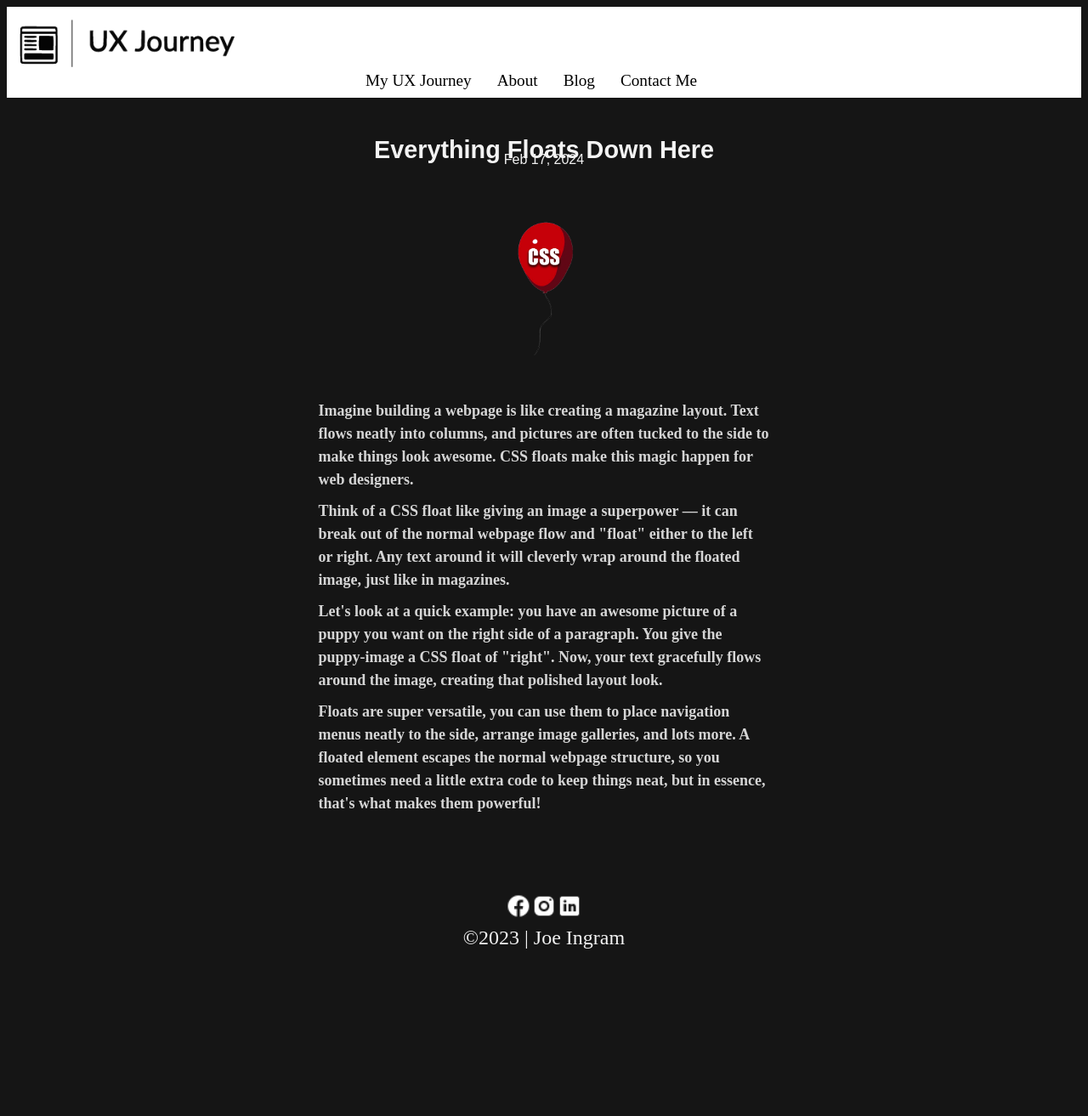
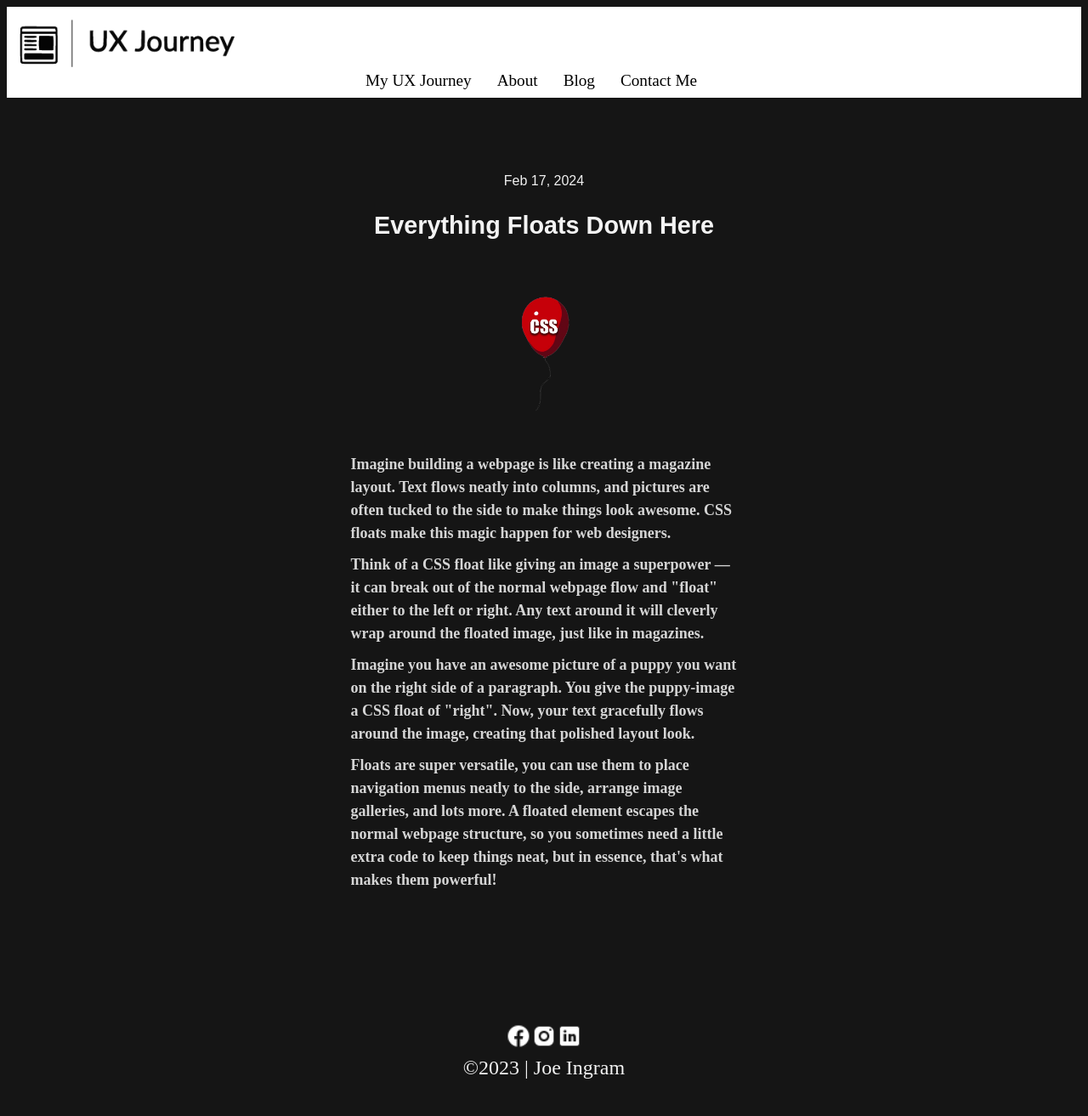
Before and after one commit to myuxjourney/myuxjourney.github.io, a Jekyll site: the page built from _posts/2024-02-17-Everything-Floats-Down-Here.html, in a window 1280 px wide. Shown: the whole page at 85% size. Built offline with Jekyll 4.4.1, drawn with Linux system fonts in a browser that asks for light colours; nearby versions of some CDN libraries; before the commit the page ends 1160 px from its top, so only the background shows below that.

```diff
--- a/_posts/2024-02-17-Everything-Floats-Down-Here.html
+++ b/_posts/2024-02-17-Everything-Floats-Down-Here.html
@@ -27,7 +27,7 @@ categories:
   </p>
 
   <p>
-    Let's look at a quick example: you have an awesome picture of a puppy you
+    Imagine you have an awesome picture of a puppy you
     want on the right side of a paragraph. You give the puppy-image a CSS float
     of "right". Now, your text gracefully flows around the image, creating that
     polished layout look.
--- a/_sass/_base.scss
+++ b/_sass/_base.scss
@@ -2,8 +2,8 @@
 body {
   background-color: rgb(21, 21, 21);
   color: #f0f0f0;
+  padding: 50 px;
   width: 100 dvw;
-  padding: 50 px;
 }
 
 /* Block: section */
@@ -25,8 +25,8 @@ section {
 @media (min-width: 600px) {
   .introduction-text {
     font-family: "Raleway" sans-serif;
+    font-size: 2em;
     font-weight: 700;
-    font-size: 2em;
   }
 }
 
@@ -109,8 +109,8 @@ section {
 
 /* Modifier: nav-anchor:hover */
 .nav-anchor:hover {
+  border-color: rgb(21, 21, 21);
   color: #ffa700;
-  border-color: rgb(21, 21, 21);
 }
 
 /* Modifier: hoverme:hover */
@@ -125,8 +125,8 @@ section {
   color: #f3f3f3;
   font-family: "Raleway" sans-serif;
   font-size: larger;
+  line-height: 2em;
   padding-bottom: 35px;
-  line-height: 2em;
 }
 
 /* Block: post-title */
@@ -141,7 +141,6 @@ section {
   background-color: rgb(21, 21, 21);
   color: #f3f3f3;
   font-weight: 600;
-  margin: -5%;
   padding-left: 20%;
   padding-right: 20%;
 }
@@ -149,8 +148,8 @@ section {
 /* Block: main-image-wrapper */
 .main-image-wrapper {
   background-color: transparent;
+  box-shadow: none;
   height: auto;
-  box-shadow: none;
 }
 
 /* Modifier: about-img:hover */
@@ -176,8 +175,8 @@ body:after {
 
 .image-grid {
   display: grid;
+  grid-gap: 20px;
   grid-template-columns: repeat(4, 1fr);
-  grid-gap: 20px;
   justify-content: center;
 }
 
@@ -186,10 +185,10 @@ body:after {
 }
 
 .image {
+  height: auto;
+  position: relative;
+  transition: transform 0.3s ease, filter 0.3s ease;
   width: 100%;
-  height: auto;
-  transition: transform 0.3s ease, filter 0.3s ease;
-  position: relative;
   z-index: 2;
 }
 
@@ -205,14 +204,14 @@ body:after {
 
 .image-grid:hover .image:not(:hover)::before {
   content: "";
+  background-color: rgba(255, 166, 0, 0.8);
+  height: 100%;
+  left: 0;
+  opacity: 1;
   position: absolute;
   top: 0;
-  left: 0;
+  transition: opacity 0.3s ease;
   width: 100%;
-  height: 100%;
-  background-color: rgba(255, 166, 0, 0.8);
-  opacity: 1;
-  transition: opacity 0.3s ease;
   z-index: 3;
 }
 
--- a/_sass/_layout.scss
+++ b/_sass/_layout.scss
@@ -200,5 +200,22 @@ a:hover {
 .blog-content-wider {
   color: #e4e4e4;
   font-weight: 600;
-  margin: 0 20% 10px 20%;
+  margin: 0 23% 10px 23%;
 }
+
+.size-medium {
+  height: auto;
+  padding-bottom: 40px;
+  padding-top: px;
+  width: 75%;
+}
+@media (min-width: 600px) {
+  .size-medium img {
+    height: 85%;
+    width: 85%;
+  }
+}
+
+.post-meta {
+  padding-top: 25px;
+}
```
Also changed, not shown: _posts/2024-02-19-CSS-is-Awesome.html (added, +51 -0 lines), images/Blog Images/cssisawesome.png (added).
